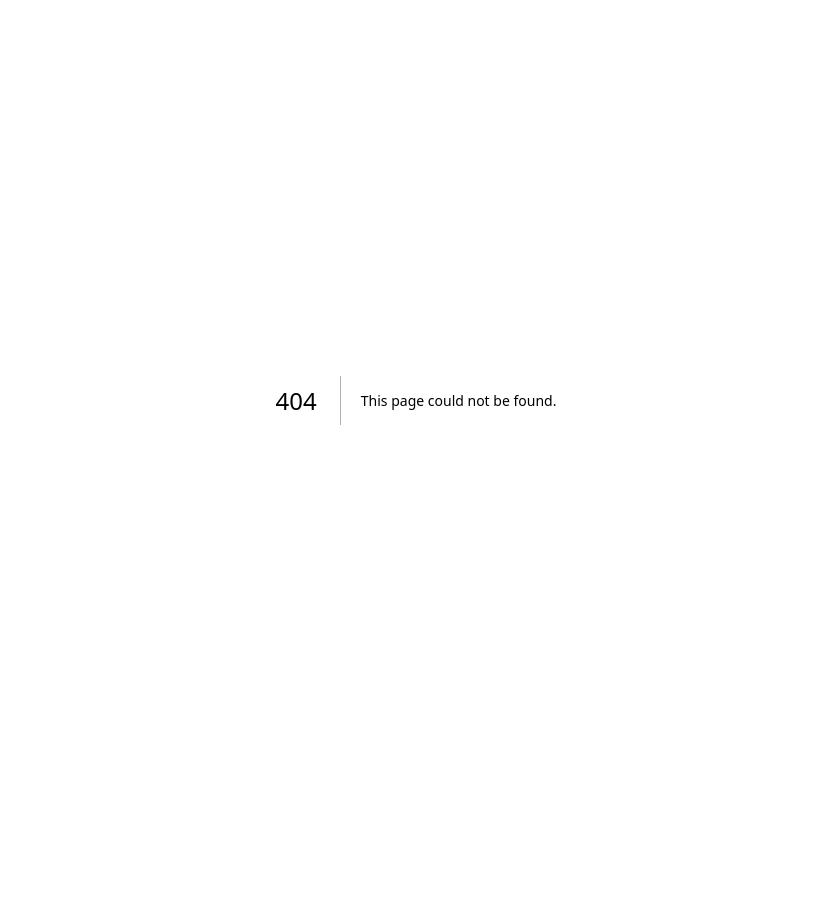
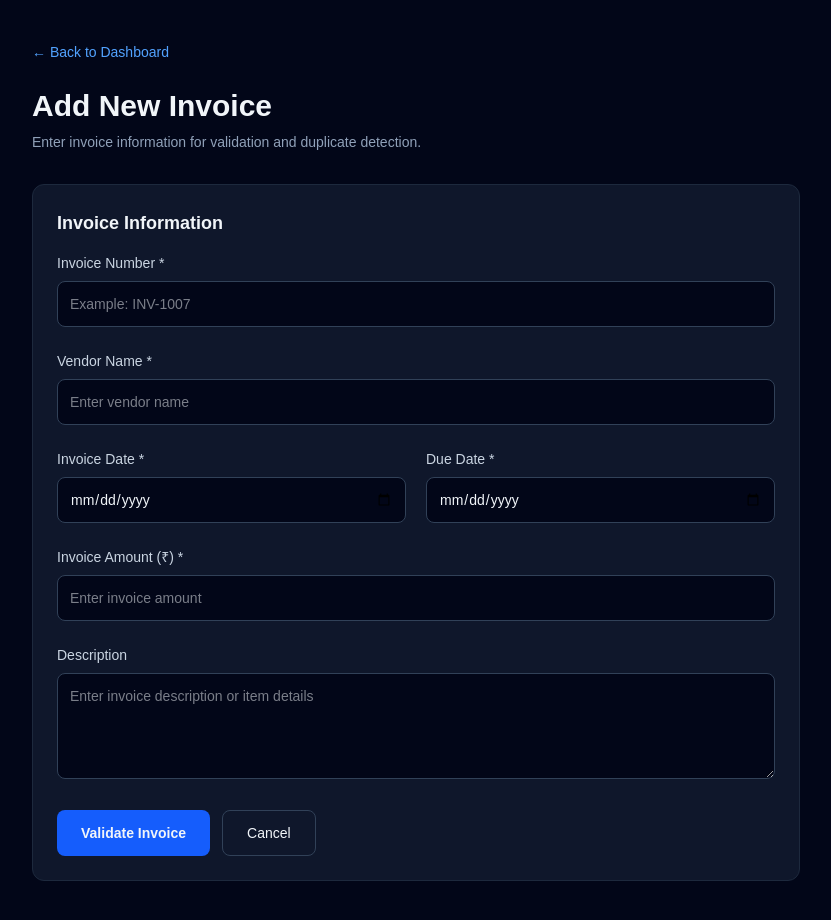
Before and after one commit to Kavan180406/invoice-validation-system, a Next.js app: page /invoices/new in a window 1280 px wide. Before the commit this address had no page. Shown: the whole page, without its empty margins (224-1055 px from the left). Before the commit the page ends 800 px from the top, so only its background shows below. Built offline with nearby package versions, Linux system fonts and the light colour scheme.

Commit message:
Add invoice creation page and dashboard navigation

```diff
--- /dev/null
+++ b/src/app/invoices/new/page.tsx
@@ -0,0 +1,227 @@
+
+"use client";
+
+import { useState } from "react";
+import Link from "next/link";
+
+export default function AddInvoicePage() {
+  const [form, setForm] = useState({
+    invoiceNumber: "",
+    vendor: "",
+    invoiceDate: "",
+    dueDate: "",
+    amount: "",
+    description: "",
+  });
+
+  const [message, setMessage] = useState("");
+  const [success, setSuccess] = useState(false);
+
+  function updateField(field: string, value: string) {
+    setForm((previous) => ({
+      ...previous,
+      [field]: value,
+    }));
+
+    setMessage("");
+    setSuccess(false);
+  }
+
+  function handleSubmit(e: React.FormEvent<HTMLFormElement>) {
+    e.preventDefault();
+
+    if (form.dueDate < form.invoiceDate) {
+      setMessage("Due date cannot be earlier than invoice date.");
+      setSuccess(false);
+      return;
+    }
+
+    if (Number(form.amount) <= 0) {
+      setMessage("Invoice amount must be greater than zero.");
+      setSuccess(false);
+      return;
+    }
+
+    setMessage(
+      "Invoice details validated successfully! Database integration is coming next."
+    );
+
+    setSuccess(true);
+  }
+
+  return (
+    <main className="min-h-screen bg-slate-950 p-5 text-slate-100 md:p-10">
+      <div className="mx-auto max-w-3xl">
+
+        {/* Back to Dashboard */}
+        <Link
+          href="/"
+          className="text-sm text-blue-400 hover:underline"
+        >
+          ← Back to Dashboard
+        </Link>
+
+        {/* Page Heading */}
+        <div className="mb-8 mt-6">
+          <h1 className="text-3xl font-bold">
+            Add New Invoice
+          </h1>
+
+          <p className="mt-2 text-sm text-slate-400">
+            Enter invoice information for validation and duplicate detection.
+          </p>
+        </div>
+
+        {/* Invoice Form */}
+        <form
+          onSubmit={handleSubmit}
+          className="space-y-6 rounded-xl border border-slate-800 bg-slate-900 p-6"
+        >
+
+          <div>
+            <h2 className="mb-4 text-lg font-semibold">
+              Invoice Information
+            </h2>
+
+            <label className="mb-2 block text-sm text-slate-300">
+              Invoice Number *
+            </label>
+
+            <input
+              type="text"
+              required
+              value={form.invoiceNumber}
+              onChange={(e) =>
+                updateField("invoiceNumber", e.target.value)
+              }
+              placeholder="Example: INV-1007"
+              className="w-full rounded-lg border border-slate-700 bg-slate-950 p-3 text-sm outline-none focus:border-blue-500"
+            />
+          </div>
+
+          <div>
+            <label className="mb-2 block text-sm text-slate-300">
+              Vendor Name *
+            </label>
+
+            <input
+              type="text"
+              required
+              value={form.vendor}
+              onChange={(e) =>
+                updateField("vendor", e.target.value)
+              }
+              placeholder="Enter vendor name"
+              className="w-full rounded-lg border border-slate-700 bg-slate-950 p-3 text-sm outline-none focus:border-blue-500"
+            />
+          </div>
+
+          <div className="grid gap-5 sm:grid-cols-2">
+
+            <div>
+              <label className="mb-2 block text-sm text-slate-300">
+                Invoice Date *
+              </label>
+
+              <input
+                type="date"
+                required
+                value={form.invoiceDate}
+                onChange={(e) =>
+                  updateField("invoiceDate", e.target.value)
+                }
+                className="w-full rounded-lg border border-slate-700 bg-slate-950 p-3 text-sm outline-none focus:border-blue-500"
+              />
+            </div>
+
+            <div>
+              <label className="mb-2 block text-sm text-slate-300">
+                Due Date *
+              </label>
+
+              <input
+                type="date"
+                required
+                min={form.invoiceDate || undefined}
+                value={form.dueDate}
+                onChange={(e) =>
+                  updateField("dueDate", e.target.value)
+                }
+                className="w-full rounded-lg border border-slate-700 bg-slate-950 p-3 text-sm outline-none focus:border-blue-500"
+              />
+            </div>
+
+          </div>
+
+          <div>
+            <label className="mb-2 block text-sm text-slate-300">
+              Invoice Amount (₹) *
+            </label>
+
+            <input
+              type="number"
+              min="0.01"
+              step="0.01"
+              required
+              value={form.amount}
+              onChange={(e) =>
+                updateField("amount", e.target.value)
+              }
+              placeholder="Enter invoice amount"
+              className="w-full rounded-lg border border-slate-700 bg-slate-950 p-3 text-sm outline-none focus:border-blue-500"
+            />
+          </div>
+
+          <div>
+            <label className="mb-2 block text-sm text-slate-300">
+              Description
+            </label>
+
+            <textarea
+              rows={4}
+              value={form.description}
+              onChange={(e) =>
+                updateField("description", e.target.value)
+              }
+              placeholder="Enter invoice description or item details"
+              className="w-full rounded-lg border border-slate-700 bg-slate-950 p-3 text-sm outline-none focus:border-blue-500"
+            />
+          </div>
+
+          {/* Validation Message */}
+          {message && (
+            <div
+              className={`rounded-lg border p-4 text-sm ${
+                success
+                  ? "border-green-800 bg-green-950/40 text-green-400"
+                  : "border-red-800 bg-red-950/40 text-red-400"
+              }`}
+            >
+              {message}
+            </div>
+          )}
+
+          {/* Buttons */}
+          <div className="flex flex-wrap gap-3">
+
+            <button
+              type="submit"
+              className="rounded-lg bg-blue-600 px-6 py-3 text-sm font-semibold hover:bg-blue-500"
+            >
+              Validate Invoice
+            </button>
+
+            <Link
+              href="/"
+              className="rounded-lg border border-slate-700 px-6 py-3 text-sm hover:bg-slate-800"
+            >
+              Cancel
+            </Link>
+
+          </div>
+
+        </form>
+      </div>
+    </main>
+  );
+}
--- a/src/app/page.tsx
+++ b/src/app/page.tsx
@@ -2,6 +2,7 @@
 "use client";
 
 import { useMemo, useState } from "react";
+import Link from "next/link";
 
 const invoices = [
   { id: "INV-1001", vendor: "ABC Technologies", date: "31 Oct 2026", amount: 45000, status: "Verified" },
@@ -36,6 +37,7 @@ export default function Dashboard() {
 
       {/* Sidebar */}
       <aside className="w-full border-b border-slate-800 bg-slate-900 p-5 md:min-h-screen md:w-64 md:border-b-0 md:border-r">
+
         <div className="mb-8">
           <h1 className="text-xl font-bold text-white">
             Invoice<span className="text-blue-400">Guard</span>
@@ -53,15 +55,19 @@ export default function Dashboard() {
           <a href="#dashboard" className="block rounded-lg bg-blue-600 px-4 py-3 text-sm font-medium text-white">
             ▦ Dashboard
           </a>
+
           <a href="#invoices" className="block rounded-lg px-4 py-3 text-sm text-slate-300 hover:bg-slate-800">
             ▤ Invoices
           </a>
+
           <a href="#duplicates" className="block rounded-lg px-4 py-3 text-sm text-slate-300 hover:bg-slate-800">
             ◈ Duplicate Detection
           </a>
+
           <a href="#vendors" className="block rounded-lg px-4 py-3 text-sm text-slate-300 hover:bg-slate-800">
             ♙ Vendors
           </a>
+
           <a href="#audit" className="block rounded-lg px-4 py-3 text-sm text-slate-300 hover:bg-slate-800">
             ◷ Audit Logs
           </a>
@@ -73,6 +79,7 @@ export default function Dashboard() {
             Protecting financial records through intelligent validation.
           </p>
         </div>
+
       </aside>
 
       {/* Main Content */}
@@ -80,6 +87,7 @@ export default function Dashboard() {
 
         {/* Header */}
         <header className="mb-8 flex flex-wrap items-center justify-between gap-4">
+
           <div>
             <h2 className="text-2xl font-bold">Dashboard</h2>
             <p className="mt-1 text-sm text-slate-400">
@@ -91,25 +99,50 @@ export default function Dashboard() {
             <p className="text-sm font-semibold">Administrator</p>
             <p className="text-xs text-slate-400">Admin Account</p>
           </div>
+
         </header>
 
         {/* Statistics */}
         <section className="mb-8 grid grid-cols-1 gap-4 sm:grid-cols-2 xl:grid-cols-4">
 
-          <StatCard title="Total Invoices" value="1,248" subtitle="+12 this week" symbol="▤" />
+          <StatCard
+            title="Total Invoices"
+            value="1,248"
+            subtitle="+12 this week"
+            symbol="▤"
+          />
 
-          <StatCard title="Verified Invoices" value="1,102" subtitle="88.3% of invoices" symbol="✓" />
+          <StatCard
+            title="Verified Invoices"
+            value="1,102"
+            subtitle="88.3% of invoices"
+            symbol="✓"
+          />
 
-          <StatCard title="Duplicate Invoices" value="86" subtitle="Requires attention" symbol="◈" />
+          <StatCard
+            title="Duplicate Invoices"
+            value="86"
+            subtitle="Requires attention"
+            symbol="◈"
+          />
 
-          <StatCard title="Pending Review" value="60" subtitle="Awaiting verification" symbol="◷" />
+          <StatCard
+            title="Pending Review"
+            value="60"
+            subtitle="Awaiting verification"
+            symbol="◷"
+          />
 
         </section>
 
         {/* Invoice Table */}
-        <section id="invoices" className="mb-8 rounded-xl border border-slate-800 bg-slate-900 p-5">
+        <section
+          id="invoices"
+          className="mb-8 rounded-xl border border-slate-800 bg-slate-900 p-5"
+        >
 
           <div className="mb-5 flex flex-wrap items-center justify-between gap-3">
+
             <div>
               <h3 className="text-lg font-semibold">Recent Invoices</h3>
               <p className="text-sm text-slate-400">
@@ -117,13 +150,19 @@ export default function Dashboard() {
               </p>
             </div>
 
-            <button className="rounded-lg bg-blue-600 px-4 py-2 text-sm font-medium hover:bg-blue-500">
+            {/* Navigate to Add Invoice Page */}
+            <Link
+              href="/invoices/new"
+              className="rounded-lg bg-blue-600 px-4 py-2 text-sm font-medium hover:bg-blue-500"
+            >
               + Add Invoice
-            </button>
+            </Link>
+
           </div>
 
           {/* Search and Filter */}
           <div className="mb-5 flex flex-col gap-3 sm:flex-row">
+
             <input
               type="text"
               placeholder="Search invoice ID or vendor..."
@@ -142,11 +181,14 @@ export default function Dashboard() {
               <option>Duplicate</option>
               <option>Pending</option>
             </select>
+
           </div>
 
-          {/* Table */}
+          {/* Invoice Table */}
           <div className="overflow-x-auto">
+
             <table className="w-full min-w-[650px] text-left text-sm">
+
               <thead className="border-b border-slate-700 text-xs uppercase text-slate-400">
                 <tr>
                   <th className="px-3 py-4">Invoice ID</th>
@@ -158,14 +200,28 @@ export default function Dashboard() {
               </thead>
 
               <tbody>
+
                 {filteredInvoices.map((invoice) => (
-                  <tr key={invoice.id} className="border-b border-slate-800 hover:bg-slate-800/50">
+                  <tr
+                    key={invoice.id}
+                    className="border-b border-slate-800 hover:bg-slate-800/50"
+                  >
                     <td className="px-3 py-4 font-medium text-blue-400">
                       {invoice.id}
                     </td>
-                    <td className="px-3 py-4">{invoice.vendor}</td>
-                    <td className="px-3 py-4 text-slate-400">{invoice.date}</td>
-                    <td className="px-3 py-4">{formatAmount(invoice.amount)}</td>
+
+                    <td className="px-3 py-4">
+                      {invoice.vendor}
+                    </td>
+
+                    <td className="px-3 py-4 text-slate-400">
+                      {invoice.date}
+                    </td>
+
+                    <td className="px-3 py-4">
+                      {formatAmount(invoice.amount)}
+                    </td>
+
                     <td className="px-3 py-4">
                       <StatusBadge status={invoice.status} />
                     </td>
@@ -179,19 +235,30 @@ export default function Dashboard() {
                     </td>
                   </tr>
                 )}
+
               </tbody>
+
             </table>
+
           </div>
 
           <p className="mt-4 text-xs text-slate-500">
             Showing {filteredInvoices.length} of {invoices.length} sample invoices
           </p>
+
         </section>
 
         {/* Duplicate Alerts */}
-        <section id="duplicates" className="rounded-xl border border-slate-800 bg-slate-900 p-5">
+        <section
+          id="duplicates"
+          className="rounded-xl border border-slate-800 bg-slate-900 p-5"
+        >
+
           <div className="mb-4">
-            <h3 className="text-lg font-semibold">Duplicate Detection Alerts</h3>
+            <h3 className="text-lg font-semibold">
+              Duplicate Detection Alerts
+            </h3>
+
             <p className="text-sm text-slate-400">
               Potentially suspicious invoice records.
             </p>
@@ -200,32 +267,43 @@ export default function Dashboard() {
           <div className="space-y-3">
 
             <div className="flex flex-wrap items-center justify-between gap-3 rounded-lg border border-red-900/50 bg-red-950/20 p-4">
+
               <div>
-                <p className="text-sm font-semibold">INV-1002 and INV-1003</p>
+                <p className="text-sm font-semibold">
+                  INV-1002 and INV-1003
+                </p>
+
                 <p className="mt-1 text-xs text-slate-400">
                   Same vendor and matching amount
                 </p>
               </div>
+
               <div className="text-right">
                 <p className="font-bold text-red-400">98% Match</p>
                 <p className="text-xs text-slate-500">High similarity</p>
               </div>
+
             </div>
 
             <div className="flex flex-wrap items-center justify-between gap-3 rounded-lg border border-yellow-900/50 bg-yellow-950/20 p-4">
+
               <div>
                 <p className="text-sm font-semibold">INV-1004</p>
+
                 <p className="mt-1 text-xs text-slate-400">
                   Invoice requires manual validation
                 </p>
               </div>
+
               <div className="text-right">
                 <p className="font-bold text-yellow-400">Review</p>
                 <p className="text-xs text-slate-500">Pending</p>
               </div>
+
             </div>
 
           </div>
+
         </section>
 
         <footer className="mt-8 text-center text-xs text-slate-500">
@@ -233,10 +311,12 @@ export default function Dashboard() {
         </footer>
 
       </main>
+
     </div>
   );
 }
 
+// Statistics Card Component
 function StatCard({
   title,
   value,
@@ -250,16 +330,23 @@ function StatCard({
 }) {
   return (
     <div className="rounded-xl border border-slate-800 bg-slate-900 p-5">
+
       <div className="mb-4 flex items-center justify-between">
         <p className="text-sm text-slate-400">{title}</p>
         <span className="text-xl text-blue-400">{symbol}</span>
       </div>
+
       <h3 className="text-3xl font-bold">{value}</h3>
-      <p className="mt-2 text-xs text-slate-500">{subtitle}</p>
+
+      <p className="mt-2 text-xs text-slate-500">
+        {subtitle}
+      </p>
+
     </div>
   );
 }
 
+// Invoice Status Component
 function StatusBadge({ status }: { status: string }) {
   const styles: Record<string, string> = {
     Verified: "bg-green-500/10 text-green-400",
@@ -268,7 +355,9 @@ function StatusBadge({ status }: { status: string }) {
   };
 
   return (
-    <span className={`rounded-full px-3 py-1 text-xs font-medium ${styles[status]}`}>
+    <span
+      className={`rounded-full px-3 py-1 text-xs font-medium ${styles[status] || "bg-slate-700 text-slate-300"}`}
+    >
       {status}
     </span>
   );
```
